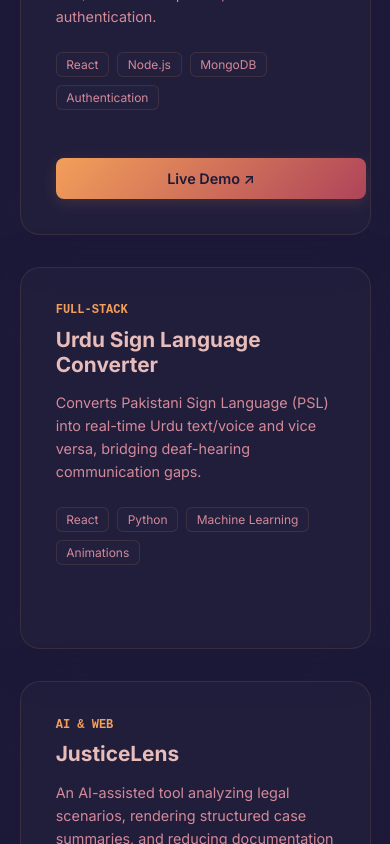
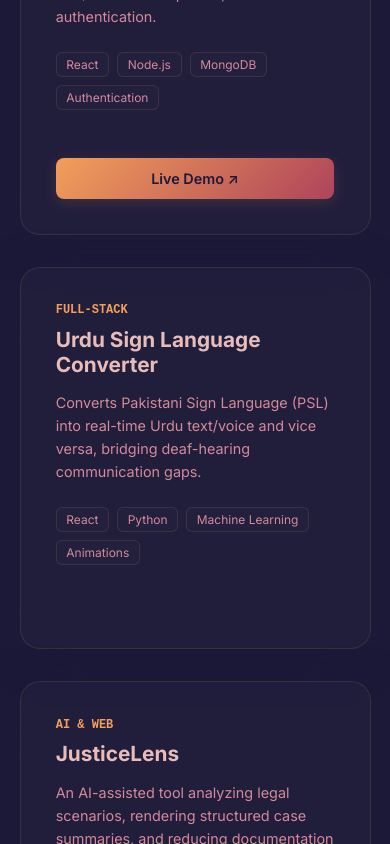
Before and after one commit to Marrie792-design/portfolioo-frontend, a React (Vite) app in the folder portfolio-frontend/: page / in a window 390 px wide. Shown: the part 3780-4624 px from the top of the page. Built offline with nearby package versions, Linux system fonts and the light colour scheme.

Commit message:
Design: Centered project action buttons on mobile

```diff
--- a/portfolio-frontend/src/pagess/Portfolioo.css
+++ b/portfolio-frontend/src/pagess/Portfolioo.css
@@ -849,6 +849,30 @@
   font-weight: 500;
 }
 
+
+/* Mobile Responsive Adjustments for Projects */
+@media (max-width: 768px) {
+    .project-links {
+        display: flex;
+        justify-content: center;  /* 👈 Buttons ko container ke center mein layega */
+        align-items: center;
+        flex-direction: column;   /* 👈 Agar Live Demo aur View Code dono hain, toh unhe upar-neeche stack karega (Best UX) */
+        gap: 12px;                /* Both buttons ke darmiyan gap */
+        width: 100%;
+        margin-top: 20px;         /* Badges se thoda niche space */
+    }
+
+    .demo-link, .view-code-link {
+        display: inline-flex;
+        justify-content: center;  /* 👈 Button ke andar likha text center karega */
+        align-items: center;
+        width: 100%;              /* 👈 Button mobile par fully stretch ho sake */
+        max-width: 290px;         /* 👈 Button ko hadd se zyada lamba hone se rokega */
+        padding: 12px 24px;       /* 👈 Ungli se touch karne ke liye perfect size */
+        box-sizing: border-box;
+        text-align: center;
+    }
+}
 /* --- Contact Section --- */
 /* .contact-container {
   display: grid;
```
